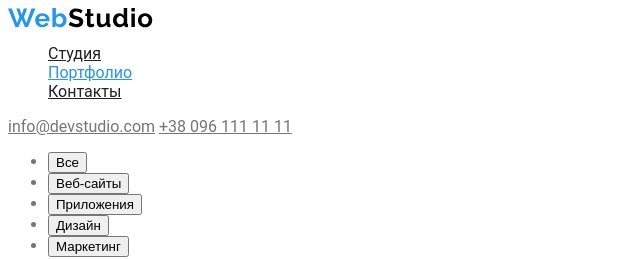
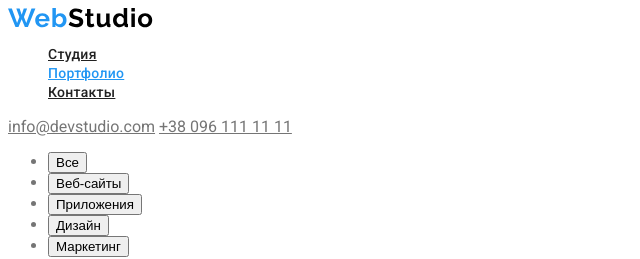
Before and after one commit to VladimirLitvinets/goit-homework, a plain HTML site: page portfolio.html in a window 1280 px wide. Shown: the top 259 px of the page, 0-640 px from the left. Drawn offline with Linux system fonts and the light colour scheme.

Commit message:
підкл. шрифт на портфолио

```diff
--- a/css/styles.css
+++ b/css/styles.css
@@ -16,6 +16,10 @@ body {
 
 .site-nav .link {
     color:#212121;
+    font-weight: 500;
+    font-size: 14px;
+    line-height: 1.14;
+    letter-spacing: 0.02em;
 
 }
 .site-nav .link:hover,
--- a/portfolio.html
+++ b/portfolio.html
@@ -4,6 +4,12 @@
     <meta http-equiv="X-UA-Compatible" content="IE=edge" />
     <meta name="viewport" content="width=device-width, initial-scale=1.0" />
     <title>Document</title>
+    <link rel="preconnect" href="https://fonts.googleapis.com" />
+    <link rel="preconnect" href="https://fonts.gstatic.com" crossorigin />
+    <link
+      href="https://fonts.googleapis.com/css2?family=Roboto:wght@400;500;700;900&display=swap"
+      rel="stylesheet"
+    />
     <link rel="stylesheet" href="./css/styles.css" />
   </head>
   <body>
```
